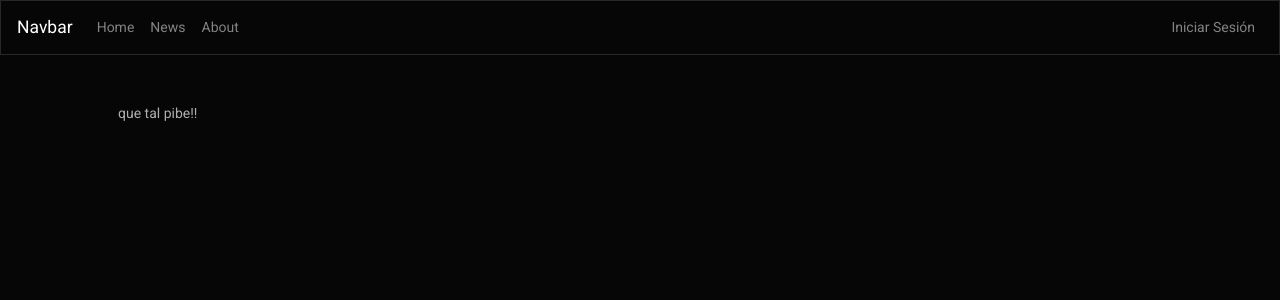
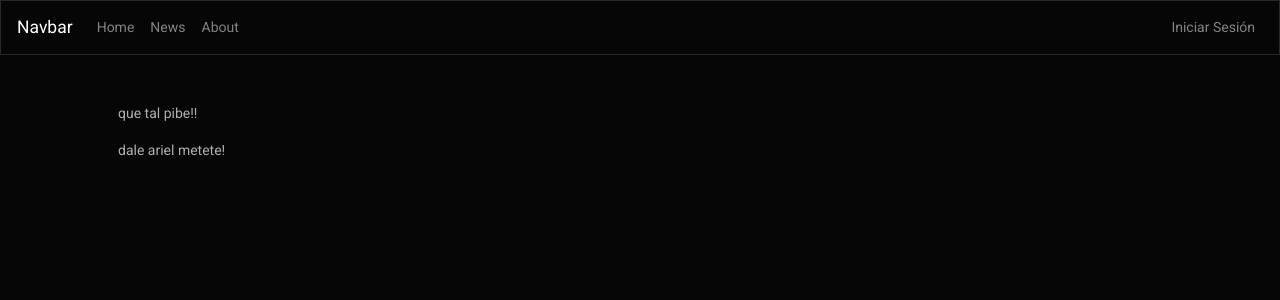
Before and after one commit to NahuelBigu/Bookflix, an Angular app in the folder frontend/: page / in a window 1280 px wide. Shown: the top 300 px of the page. Built offline with nearby package versions, Linux system fonts and the light colour scheme.

Commit message:
Update inicio-general.component.html

```diff
--- a/frontend/src/app/components/home/inicio-general/inicio-general.component.html
+++ b/frontend/src/app/components/home/inicio-general/inicio-general.component.html
@@ -1 +1,2 @@
 <p>que tal pibe!!</p>
+<p>dale ariel metete!</p>
```
